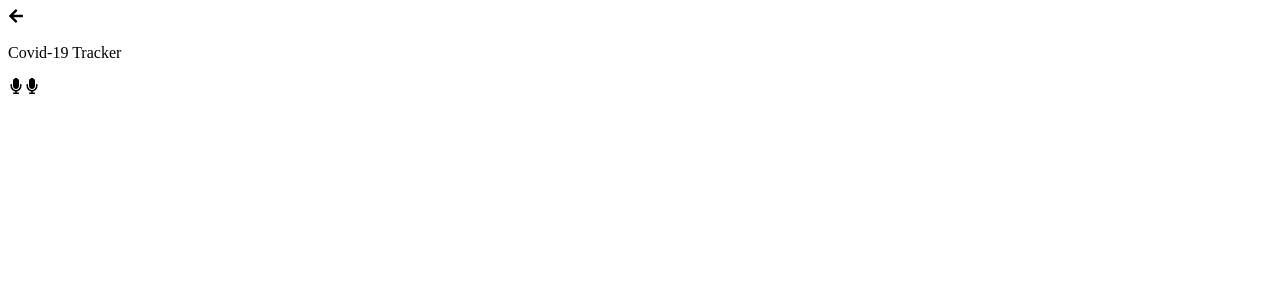
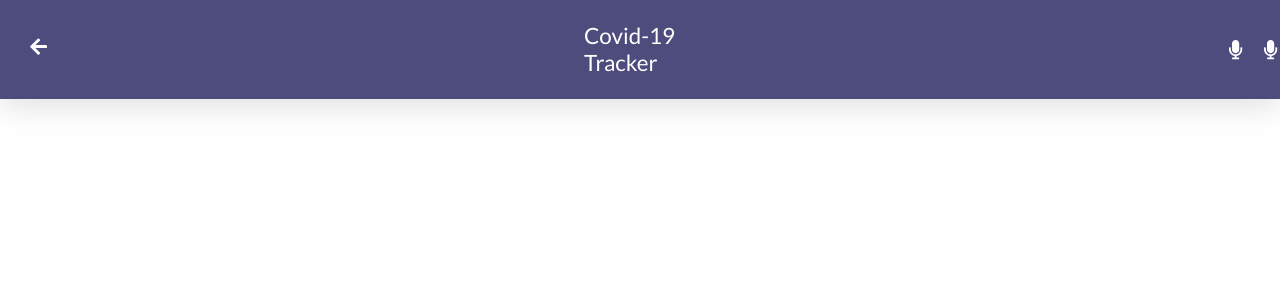
Before and after one commit to nedjwab/Covid19-tracker, a React (Create React App) app: page / in a window 1280 px wide. Shown: the top 300 px of the page. Built offline with nearby package versions, Linux system fonts and the light colour scheme.

Commit message:
Add Css to navbar

```diff
--- a/public/index.html
+++ b/public/index.html
@@ -23,7 +23,7 @@
       work correctly both with client-side routing and a non-root public URL.
       Learn how to configure a non-root public URL by running `npm run build`.
     -->
-    <title>React App</title>
+    <title>Covid-19 tracker</title>
   </head>
   <body>
     <noscript>You need to enable JavaScript to run this app.</noscript>
--- a/src/App.css
+++ b/src/App.css
@@ -1,39 +1,35 @@
-.App {
-  text-align: center;
+@import url('https://fonts.googleapis.com/css2?family=Lato&display=swap');
+
+body {
+margin: 0;
 }
 
-.App-logo {
-  height: 40vmin;
-  pointer-events: none;
+header {
+display:flex;
+flex-direction: row;
+color:white;
+background-color:#4D4C7D;
+align-items: center;
+gap:33.5rem;
+box-shadow: rgba(100, 100, 111, 0.2) 0px 7px 29px 0px;
 }
 
-@media (prefers-reduced-motion: no-preference) {
-  .App-logo {
-    animation: App-logo-spin infinite 20s linear;
-  }
+.title {
+  font-family:'Lato', sans-serif;
+  font-size: 1.4rem;
+  color:white;
 }
 
-.App-header {
-  background-color: #282c34;
-  min-height: 100vh;
-  display: flex;
-  flex-direction: column;
-  align-items: center;
-  justify-content: center;
-  font-size: calc(10px + 2vmin);
-  color: white;
+.icons {
+  margin-top:0.4rem;
+  display:flex;
+  gap:1rem;
+  cursor:pointer;
+  font-size:1.2rem;
 }
 
-.App-link {
-  color: #61dafb;
+.arrow-class {
+  margin-left: 1.8rem;
+  cursor: pointer;
+  font-size:1.2rem;
 }
-
-@keyframes App-logo-spin {
-  from {
-    transform: rotate(0deg);
-  }
-
-  to {
-    transform: rotate(360deg);
-  }
-}
--- a/src/components/Navbar.js
+++ b/src/components/Navbar.js
@@ -2,7 +2,7 @@ import { FaMicrophone, FaArrowLeft } from 'react-icons/fa';
 
 const Navbar = () => (
   <header>
-    <span><FaArrowLeft /></span>
+    <span className="arrow-class"><FaArrowLeft /></span>
     <p className="title">Covid-19 Tracker</p>
     <div className="icons">
       <span className="microphone"><FaMicrophone /></span>
```
Also changed, not shown: src/assets/virus.png (added), 1 other file (tests, documents, lock files or other folders).
